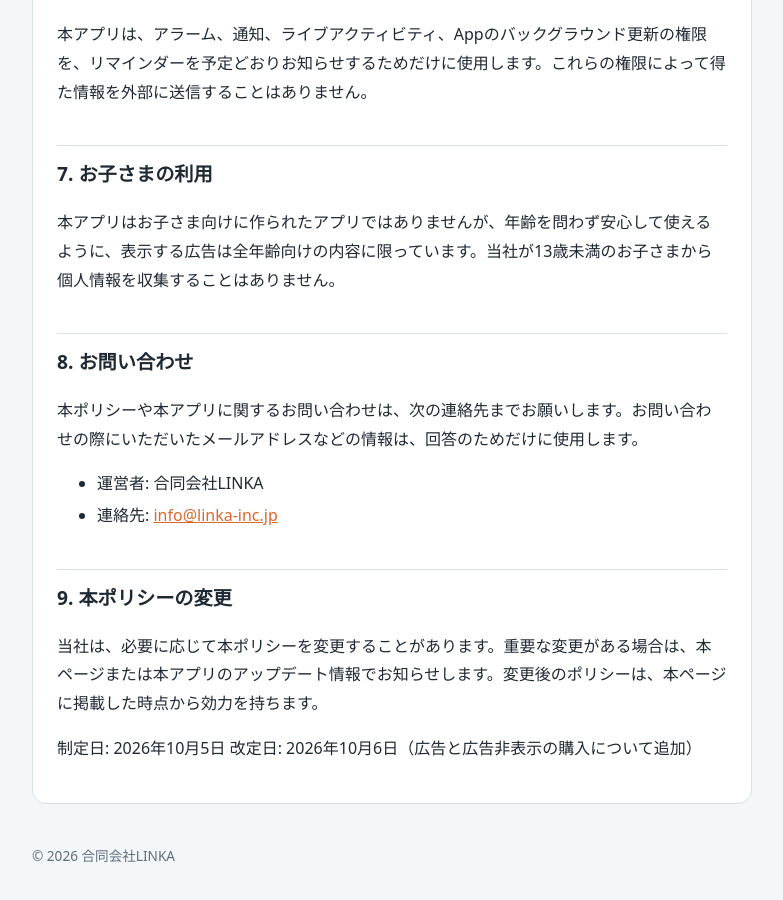
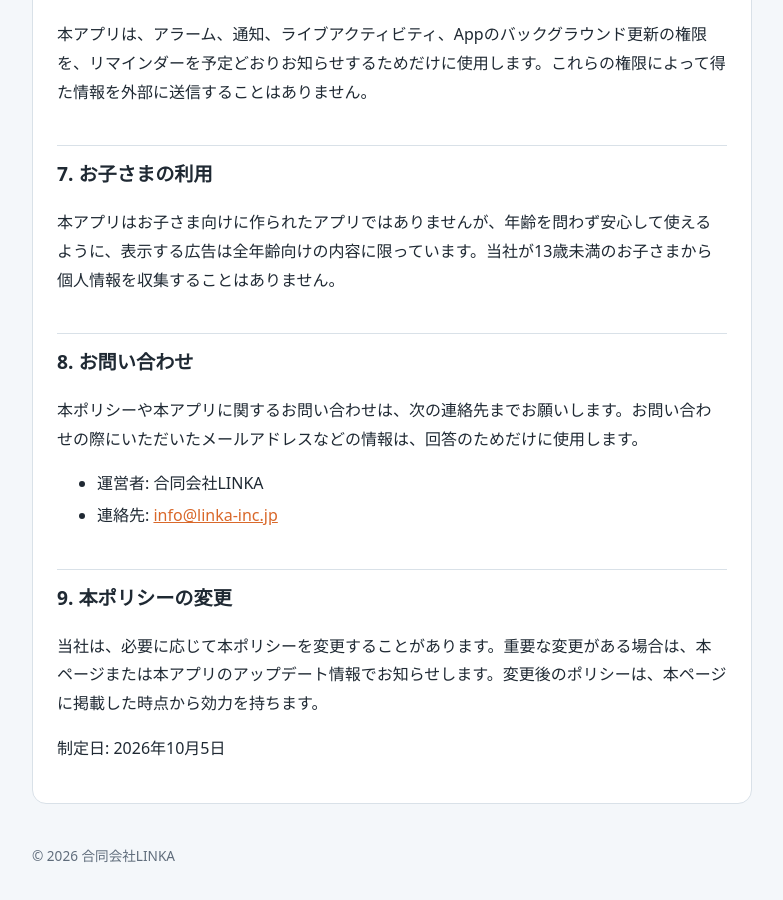
Before and after one commit to linka-admin/voice-reminder-docs, a Jekyll site: the page built from privacy/index.md, in a window 1280 px wide and 900 px high, scrolled down 2526 px. Shown: the whole window, without its empty margins (248-1031 px from the left). Built offline with Jekyll 4.4.1, drawn with Linux system fonts in a browser that asks for light colours.

Commit message:
Privacy policy: no revision date yet (the app isn't released; this is still the first version)
Co-Authored-By: Claude Opus 5.5 <noreply@anthropic.com>
Claude-Session: https://claude.ai/code/session_017p9RmcMrbCViLdGix14MhX

```diff
--- a/privacy/index.md
+++ b/privacy/index.md
@@ -82,4 +82,3 @@ permalink: /privacy/
 当社は、必要に応じて本ポリシーを変更することがあります。重要な変更がある場合は、本ページまたは本アプリのアップデート情報でお知らせします。変更後のポリシーは、本ページに掲載した時点から効力を持ちます。
 
 制定日: 2026年10月5日
-改定日: 2026年10月6日（広告と広告非表示の購入について追加）
```
